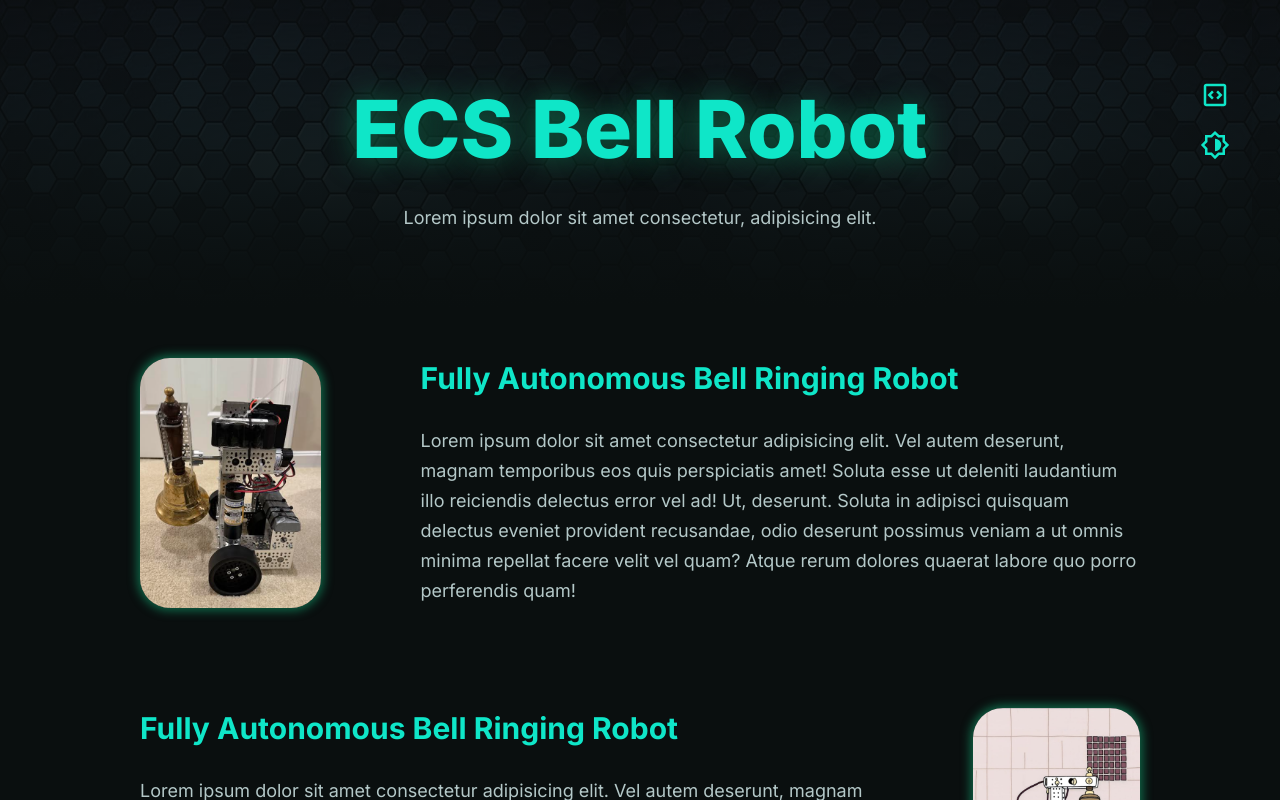
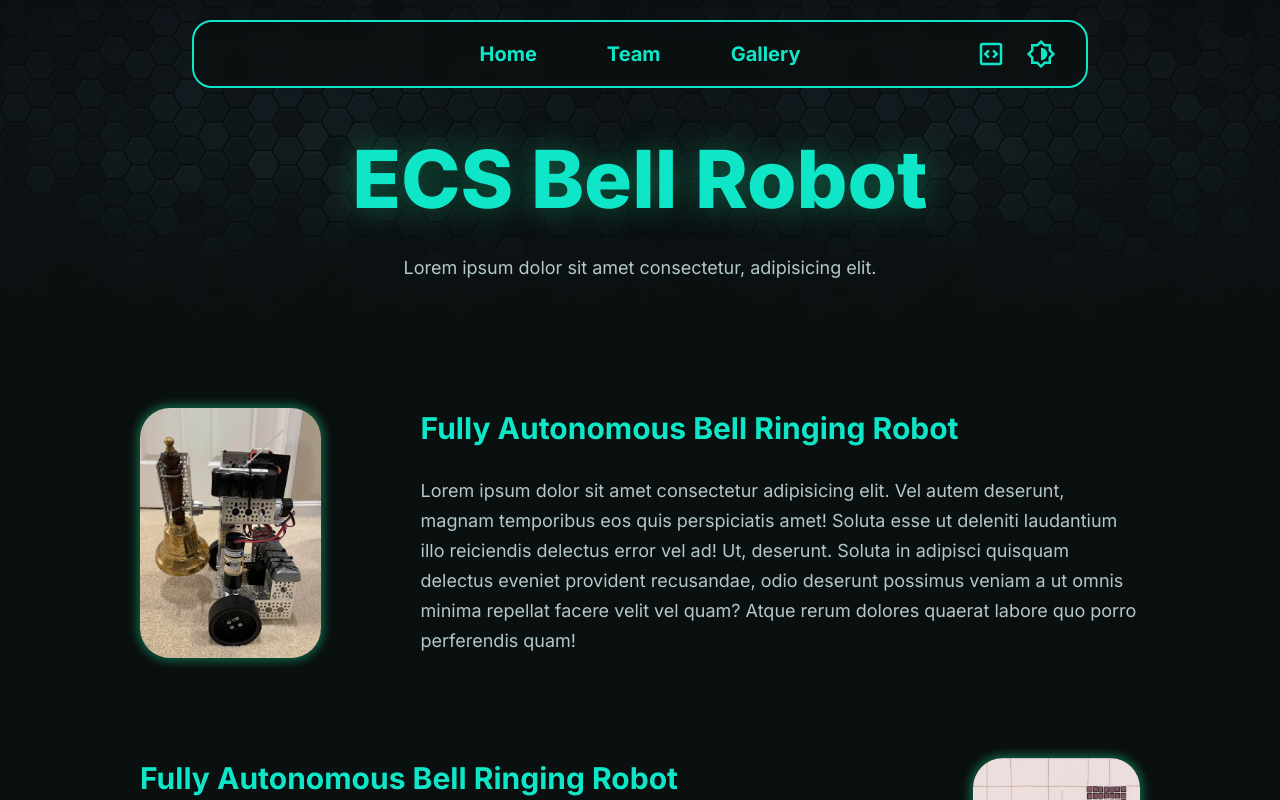
Before and after one commit to tonymac129/project-bellbot, a React (Vite) app: page / in a window 1280 px wide. Shown: the top 800 px of the page. Built offline with nearby package versions, Linux system fonts and the light colour scheme.

Commit message:
Added new pages and nav bar

```diff
--- a/package.json
+++ b/package.json
@@ -16,7 +16,8 @@
     "framer-motion": "^12.23.12",
     "gh-pages": "^6.3.0",
     "react": "^19.1.1",
-    "react-dom": "^19.1.1"
+    "react-dom": "^19.1.1",
+    "react-router": "^7.8.2"
   },
   "devDependencies": {
     "@eslint/js": "^9.33.0",
--- a/src/App.jsx
+++ b/src/App.jsx
@@ -1,59 +1,19 @@
-import { motion } from "framer-motion";
-import { useState, useEffect } from "react";
-import Hero from "./components/Hero";
-import Section from "./components/Section";
-import SideBtn from "./components/SideBtn";
+import { HashRouter, Routes, Route } from "react-router";
+import Nav from "./components/Nav";
+import Home from "./pages/Home";
+import Team from "./pages/Team";
+import Gallery from "./pages/Gallery";
 
 function App() {
-  const [mode, setMode] = useState(localStorage.getItem("ecs-mode") ? JSON.parse(localStorage.getItem("ecs-mode")) : false);
-
-  useEffect(() => {
-    if (mode) {
-      document.body.classList.add("light");
-      localStorage.setItem("ecs-mode", true);
-    } else {
-      document.body.classList.remove("light");
-      localStorage.setItem("ecs-mode", false);
-    }
-  }, [mode]);
-
   return (
-    <motion.div initial={{ opacity: 0, y: 150 }} animate={{ opacity: 1, y: 0 }}>
-      <Hero title="ECS Bell Robot" description="Lorem ipsum dolor sit amet consectetur, adipisicing elit." />
-      <div className="sections">
-        <Section
-          heading="Fully Autonomous Bell Ringing Robot"
-          text="
-      Lorem ipsum dolor sit amet consectetur adipisicing elit. Vel autem deserunt, magnam temporibus eos quis perspiciatis amet! Soluta esse ut deleniti laudantium illo reiciendis delectus error vel ad! Ut, deserunt.
-      Soluta in adipisci quisquam delectus eveniet provident recusandae, odio deserunt possimus veniam a ut omnis minima repellat facere velit vel quam? Atque rerum dolores quaerat labore quo porro perferendis quam!"
-          img="/ecs-bell-bot-site/robot1.png"
-          odd={true}
-        />
-        <Section
-          heading="Fully Autonomous Bell Ringing Robot"
-          text="
-      Lorem ipsum dolor sit amet consectetur adipisicing elit. Vel autem deserunt, magnam temporibus eos quis perspiciatis amet! Soluta esse ut deleniti laudantium illo reiciendis delectus error vel ad! Ut, deserunt.
-      Soluta in adipisci quisquam delectus eveniet provident recusandae, odio deserunt possimus veniam a ut omnis minima repellat facere velit vel quam? Atque rerum dolores quaerat labore quo porro perferendis quam!"
-          img="/ecs-bell-bot-site/robot2.png"
-        />
-        <Section
-          heading="Fully Autonomous Bell Ringing Robot"
-          text="
-      Lorem ipsum dolor sit amet consectetur adipisicing elit. Vel autem deserunt, magnam temporibus eos quis perspiciatis amet! Soluta esse ut deleniti laudantium illo reiciendis delectus error vel ad! Ut, deserunt.
-      Soluta in adipisci quisquam delectus eveniet provident recusandae, odio deserunt possimus veniam a ut omnis minima repellat facere velit vel quam? Atque rerum dolores quaerat labore quo porro perferendis quam!"
-          img="/ecs-bell-bot-site/robot2.png"
-          odd={true}
-        />
-      </div>
-      <div className="side-btns">
-        <SideBtn
-          img="/ecs-bell-bot-site/source.svg"
-          onClick={() => window.open("https://github.com/amcsz/bell")}
-          title="View source code"
-        />
-        <SideBtn img="/ecs-bell-bot-site/mode.svg" onClick={() => setMode(!mode)} title="Toggle light mode" />
-      </div>
-    </motion.div>
+    <HashRouter>
+      <Nav />
+      <Routes>
+        <Route path="/" element={<Home />} />
+        <Route path="/team" element={<Team />} />
+        <Route path="/gallery" element={<Gallery />} />
+      </Routes>
+    </HashRouter>
   );
 }
 
--- /dev/null
+++ b/src/components/Nav.jsx
@@ -0,0 +1,43 @@
+import { useState, useEffect } from "react";
+import { Link } from "react-router";
+import SideBtn from "./SideBtn";
+
+function Nav() {
+  const [mode, setMode] = useState(localStorage.getItem("ecs-mode") ? JSON.parse(localStorage.getItem("ecs-mode")) : false);
+
+  useEffect(() => {
+    if (mode) {
+      document.body.classList.add("light");
+      localStorage.setItem("ecs-mode", true);
+    } else {
+      document.body.classList.remove("light");
+      localStorage.setItem("ecs-mode", false);
+    }
+  }, [mode]);
+
+  return (
+    <nav className="nav">
+      <div className="nav-links">
+        <Link to="/" className="nav-link">
+          Home
+        </Link>
+        <Link to="/team" className="nav-link">
+          Team
+        </Link>
+        <Link to="/gallery" className="nav-link">
+          Gallery
+        </Link>
+      </div>
+      <div className="side-btns">
+        <SideBtn
+          img="/ecs-bell-bot-site/source.svg"
+          onClick={() => window.open("https://github.com/amcsz/bell")}
+          title="View source code"
+        />
+        <SideBtn img="/ecs-bell-bot-site/mode.svg" onClick={() => setMode(!mode)} title="Toggle light mode" />
+      </div>
+    </nav>
+  );
+}
+
+export default Nav;
--- a/src/components/SideBtn.jsx
+++ b/src/components/SideBtn.jsx
@@ -3,8 +3,8 @@ import { motion } from "framer-motion";
 function SideBtn({ img, onClick, title }) {
   return (
     <motion.img
-      whileHover={{ rotate: 30, x: 4 }}
-      whileTap={{ rotate: 15, x: 2 }}
+      whileHover={{ rotate: 20, y: -4 }}
+      whileTap={{ rotate: 10, y: -2 }}
       src={img}
       onClick={onClick}
       title={title}
--- a/src/index.css
+++ b/src/index.css
@@ -1,13 +1,16 @@
 :root {
   --primary-bg: rgb(10, 15, 15);
+  --nav-bg: rgba(10, 15, 15, 0.7);
   --primary-color: rgb(15, 230, 200);
   --primary-shadow: rgb(15, 100, 70);
+  --primary-hover: rgb(5, 65, 60);
   --primary-text: rgb(180, 200, 200);
   --hero-bg: linear-gradient(rgba(10, 15, 15, 0.8), rgba(10, 15, 15, 1)), url("/background.avif");
 }
 
 .light {
   --primary-bg: rgb(245, 240, 240);
+  --nav-bg: rgba(200, 200, 200, 0.7);
   --primary-color: rgb(0, 200, 175);
   --primary-shadow: rgb(10, 100, 75);
   --primary-text: rgb(80, 100, 100);
@@ -27,12 +30,46 @@ body {
   padding-bottom: 50px;
 }
 
+.nav {
+  position: fixed;
+  top: 20px;
+  z-index: 100;
+  padding-block: 10px;
+  width: 70%;
+  margin-inline: 15%;
+  border: 2px solid var(--primary-color);
+  display: flex;
+  align-items: center;
+  border-radius: 20px;
+  background-color: var(--nav-bg);
+  backdrop-filter: blur(10px);
+  justify-content: center;
+}
+
+.nav-links {
+  display: flex;
+  gap: 30px;
+}
+
+.nav-link {
+  color: var(--primary-color);
+  text-decoration: none;
+  font-size: 20px;
+  font-weight: 700;
+  padding: 10px 20px;
+  border-radius: 10px;
+}
+
+.nav-link:hover {
+  background-color: var(--primary-hover);
+}
+
 .hero {
   width: 100%;
   display: flex;
   flex-direction: column;
   align-items: center;
-  padding-block: 80px;
+  padding-block: 130px 80px;
   gap: 30px;
   text-align: center;
   background-image: var(--hero-bg);
@@ -97,10 +134,8 @@ body {
 
 .side-btns {
   position: absolute;
-  top: 80px;
-  right: 50px;
+  right: 30px;
   display: flex;
-  flex-direction: column;
   gap: 20px;
 }
 
--- /dev/null
+++ b/src/pages/Gallery.jsx
@@ -0,0 +1,24 @@
+import { motion } from "framer-motion";
+import Hero from "../components/Hero";
+import Section from "../components/Section";
+
+function Gallery() {
+  return (
+    <motion.div initial={{ opacity: 0, y: 150 }} animate={{ opacity: 1, y: 0 }}>
+      <title>Photo Gallery | ECS Bell Robot</title>
+      <Hero title="Photo Gallery" description="Lorem ipsum dolor sit amet consectetur, adipisicing elit." />
+      <div className="sections">
+        <Section
+          heading="Fully Autonomous Bell Ringing Robot"
+          text="
+      Lorem ipsum dolor sit amet consectetur adipisicing elit. Vel autem deserunt, magnam temporibus eos quis perspiciatis amet! Soluta esse ut deleniti laudantium illo reiciendis delectus error vel ad! Ut, deserunt.
+      Soluta in adipisci quisquam delectus eveniet provident recusandae, odio deserunt possimus veniam a ut omnis minima repellat facere velit vel quam? Atque rerum dolores quaerat labore quo porro perferendis quam!"
+          img="/ecs-bell-bot-site/robot1.png"
+          odd={true}
+        />
+      </div>
+    </motion.div>
+  );
+}
+
+export default Gallery;
--- /dev/null
+++ b/src/pages/Home.jsx
@@ -0,0 +1,38 @@
+import { motion } from "framer-motion";
+import Hero from "../components/Hero";
+import Section from "../components/Section";
+
+function Home() {
+  return (
+    <motion.div initial={{ opacity: 0, y: 150 }} animate={{ opacity: 1, y: 0 }}>
+      <Hero title="ECS Bell Robot" description="Lorem ipsum dolor sit amet consectetur, adipisicing elit." />
+      <div className="sections">
+        <Section
+          heading="Fully Autonomous Bell Ringing Robot"
+          text="
+      Lorem ipsum dolor sit amet consectetur adipisicing elit. Vel autem deserunt, magnam temporibus eos quis perspiciatis amet! Soluta esse ut deleniti laudantium illo reiciendis delectus error vel ad! Ut, deserunt.
+      Soluta in adipisci quisquam delectus eveniet provident recusandae, odio deserunt possimus veniam a ut omnis minima repellat facere velit vel quam? Atque rerum dolores quaerat labore quo porro perferendis quam!"
+          img="/ecs-bell-bot-site/robot1.png"
+          odd={true}
+        />
+        <Section
+          heading="Fully Autonomous Bell Ringing Robot"
+          text="
+      Lorem ipsum dolor sit amet consectetur adipisicing elit. Vel autem deserunt, magnam temporibus eos quis perspiciatis amet! Soluta esse ut deleniti laudantium illo reiciendis delectus error vel ad! Ut, deserunt.
+      Soluta in adipisci quisquam delectus eveniet provident recusandae, odio deserunt possimus veniam a ut omnis minima repellat facere velit vel quam? Atque rerum dolores quaerat labore quo porro perferendis quam!"
+          img="/ecs-bell-bot-site/robot2.png"
+        />
+        <Section
+          heading="Fully Autonomous Bell Ringing Robot"
+          text="
+      Lorem ipsum dolor sit amet consectetur adipisicing elit. Vel autem deserunt, magnam temporibus eos quis perspiciatis amet! Soluta esse ut deleniti laudantium illo reiciendis delectus error vel ad! Ut, deserunt.
+      Soluta in adipisci quisquam delectus eveniet provident recusandae, odio deserunt possimus veniam a ut omnis minima repellat facere velit vel quam? Atque rerum dolores quaerat labore quo porro perferendis quam!"
+          img="/ecs-bell-bot-site/robot2.png"
+          odd={true}
+        />
+      </div>
+    </motion.div>
+  );
+}
+
+export default Home;
--- /dev/null
+++ b/src/pages/Team.jsx
@@ -0,0 +1,24 @@
+import { motion } from "framer-motion";
+import Hero from "../components/Hero";
+import Section from "../components/Section";
+
+function Team() {
+  return (
+    <motion.div initial={{ opacity: 0, y: 150 }} animate={{ opacity: 1, y: 0 }}>
+      <title>Team Members | ECS Bell Robot</title>
+      <Hero title="Team Members" description="Lorem ipsum dolor sit amet consectetur, adipisicing elit." />
+      <div className="sections">
+        <Section
+          heading="Fully Autonomous Bell Ringing Robot"
+          text="
+      Lorem ipsum dolor sit amet consectetur adipisicing elit. Vel autem deserunt, magnam temporibus eos quis perspiciatis amet! Soluta esse ut deleniti laudantium illo reiciendis delectus error vel ad! Ut, deserunt.
+      Soluta in adipisci quisquam delectus eveniet provident recusandae, odio deserunt possimus veniam a ut omnis minima repellat facere velit vel quam? Atque rerum dolores quaerat labore quo porro perferendis quam!"
+          img="/ecs-bell-bot-site/robot2.png"
+          odd={true}
+        />
+      </div>
+    </motion.div>
+  );
+}
+
+export default Team;
```
Also changed, not shown: 1 other file (tests, documents, lock files or other folders).
